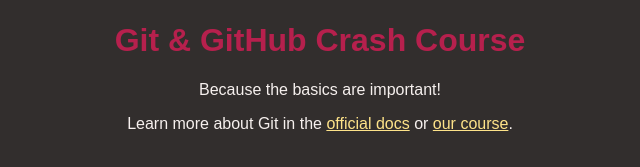
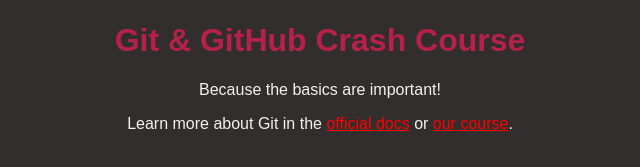
Before and after one commit to Yo581515/github-crash-course, a plain HTML site: page index.html in a window 1280 px wide. Shown: the part 147-314 px from the top of the page, without its empty margins (320-960 px from the left). Drawn offline with Linux system fonts and the light colour scheme.

Commit message:
chaged link color

```diff
--- a/styles.css
+++ b/styles.css
@@ -21,5 +21,5 @@ h1 {
 }
 
 a {
-  color: #fee389;
+  color: #ff0000;
 }
```
